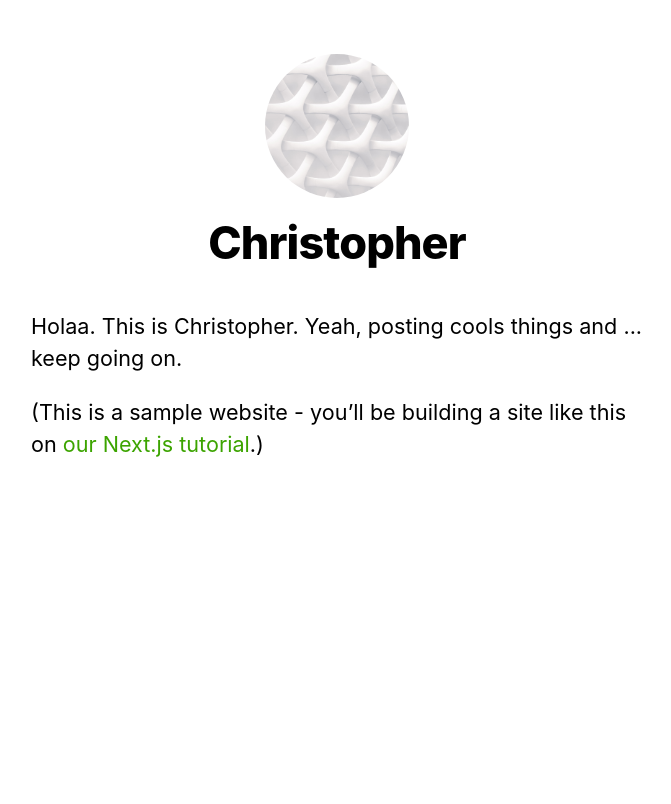
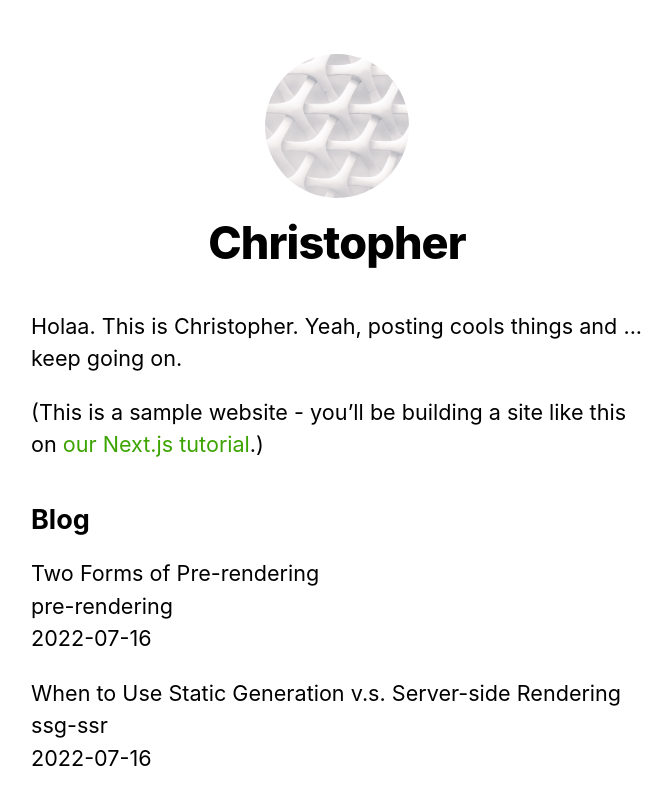
Before and after one commit to ChristopherChantres/christopher-blog, a Next.js app: page / in a window 1280 px wide. Shown: the top 804 px of the page, without its empty margins (303-974 px from the left). Built offline with nearby package versions, Linux system fonts and the light colour scheme.

Commit message:
Data fetching to get the blog's title and date

```diff
--- /dev/null
+++ b/lib/posts.js
@@ -0,0 +1,37 @@
+import fs from 'fs';
+import path from 'path';
+import matter from 'gray-matter';
+
+const postsDirectory = path.join(process.cwd(), 'posts');
+
+export function getSortedPostsData() {
+  // Get file names under /posts
+  const fileNames = fs.readdirSync(postsDirectory);
+  const allPostsData = fileNames.map((fileName) => {
+    // Remove ".md" from file name to get id
+    const id = fileName.replace(/\.md$/, '');
+
+    // Read markdown file as string
+    const fullPath = path.join(postsDirectory, fileName);
+    const fileContents = fs.readFileSync(fullPath, 'utf8');
+
+    // Use gray-matter to parse the post metadata section
+    const matterResult = matter(fileContents);
+
+    // Combine the data with the id
+    return {
+      id,
+      ...matterResult.data,
+    };
+  });
+  // Sort posts by date
+  return allPostsData.sort(({ date: a }, { date: b }) => {
+    if (a < b) {
+      return 1;
+    } else if (a > b) {
+      return -1;
+    } else {
+      return 0;
+    }
+  });
+}
--- a/package.json
+++ b/package.json
@@ -6,6 +6,7 @@
     "start": "next start"
   },
   "dependencies": {
+    "gray-matter": "^4.0.3",
     "next": "latest",
     "react": "17.0.2",
     "react-dom": "17.0.2"
--- a/pages/index.js
+++ b/pages/index.js
@@ -1,8 +1,18 @@
 import Head from 'next/head';
 import Layout, { siteTitle } from '../components/layout';
 import utilStyles from '../styles/utils.module.css';
+import { getSortedPostsData } from '../lib/posts';
 
-export default function Home() {
+export async function getStaticProps() {
+  const allPostsData = getSortedPostsData();
+  return {
+    props: {
+      allPostsData,
+    },
+  };
+}
+
+export default function Home({ allPostsData }) {
   return (
     <Layout home>
       <Head>
@@ -15,6 +25,21 @@
           <a href="https://nextjs.org/learn">our Next.js tutorial</a>.)
         </p>
       </section>
+      <section className={`${utilStyles.headingMd} ${utilStyles.padding1px}`}>
+        <h2 className={utilStyles.headingLg}>Blog</h2>
+        <ul className={utilStyles.list}>
+          {allPostsData.map(({ id, date, title }) => (
+            <li className={utilStyles.listItem} key={id}>
+              {title}
+              <br />
+              {id}
+              <br />
+              {date}
+            </li>
+          ))}
+        </ul>
+      </section>
+
     </Layout>
   );
 }
```
Also changed, not shown: 1 other file (tests, documents, lock files or other folders).
